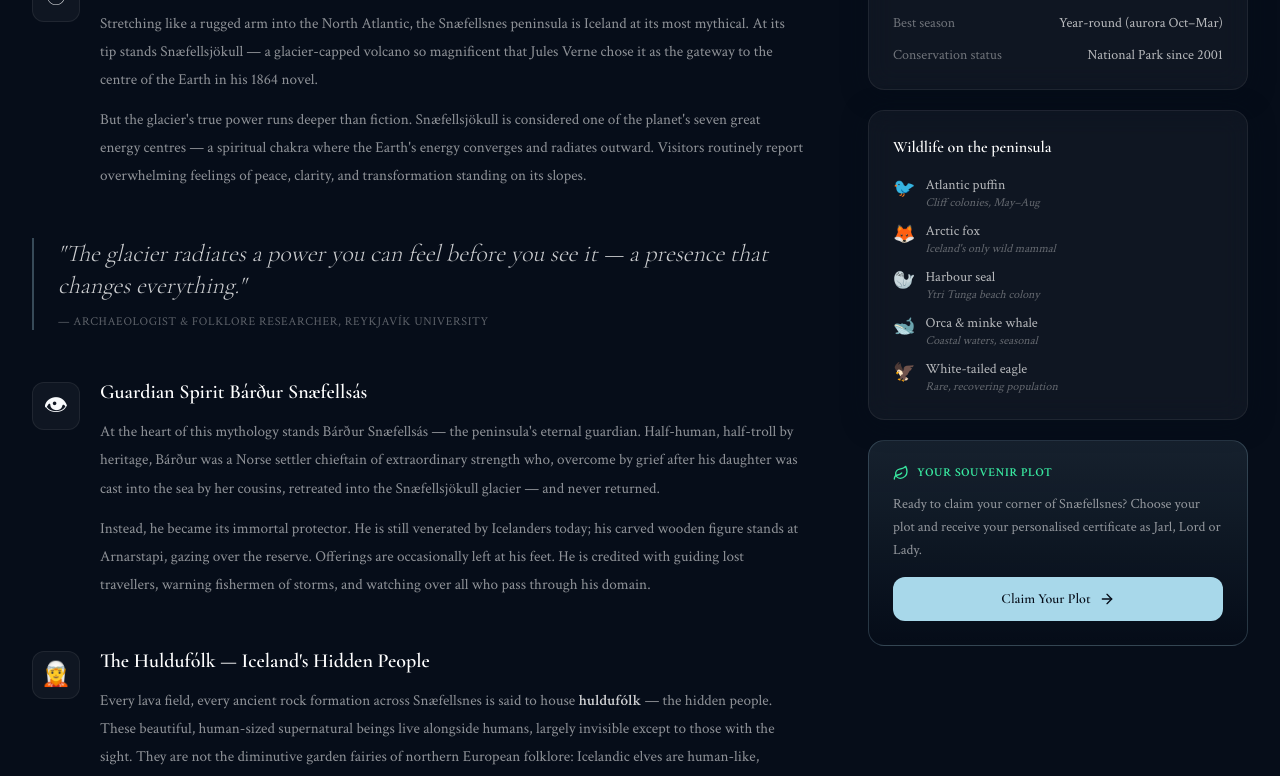
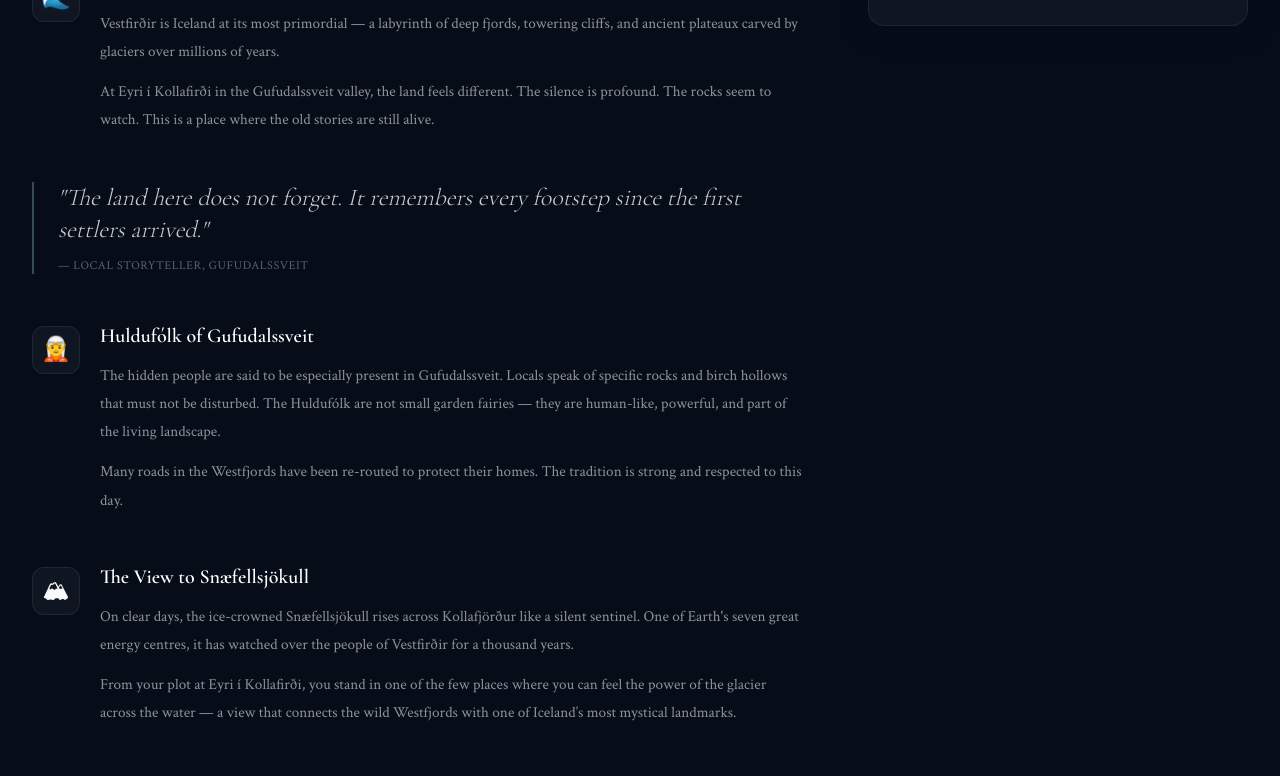
Before and after one commit to PosseVenture/iceland-titles, a Next.js app: page /the-land/snaefellsnes in a window 1280 px wide. Shown: the part 1060-1836 px from the top of the page. Built offline with nearby package versions, Linux system fonts and the light colour scheme.

Commit message:
Final cleanup - updated The Land page and Hero to Eyri í Kollafirði / Vestfirðir version

```diff
--- a/components/HeroSkeleton.tsx
+++ b/components/HeroSkeleton.tsx
@@ -15,7 +15,7 @@ import { SITE }          from "@/lib/data";
 export function HeroSkeleton() {
   return (
     <section
-      aria-label="Hero — Become a Jarl, Lord or Lady of Snæfellsnes"
+      aria-label="Hero — Become a Jarl, Baron or Baroness of Eyri í Kollafirði"
       className="relative min-h-screen flex items-center justify-center overflow-hidden bg-ice-black"
     >
       {/* ── Background image placeholder ──────────────────────────────────
@@ -60,7 +60,7 @@ export function HeroSkeleton() {
           transition={{ duration: 0.7, delay: 0.2 }}
         >
           <p className="eyebrow justify-center mb-6">
-            Snæfellsnes Reserve · Iceland
+            Vestfirðir Reserve · Iceland
           </p>
         </motion.div>
 
@@ -97,7 +97,7 @@ export function HeroSkeleton() {
             "text-white/55 max-w-2xl mx-auto mb-10 text-balance"
           )}
         >
-          Claim your souvenir plot in the mystical Snæfellsnes Reserve —
+          Claim your souvenir plot in the mystical Vestfirðir Reserve —
           where guardian spirit <strong className="text-white/80 font-semibold">Bárður Snæfellsás</strong> watches
           from within the glacier and the{" "}
           <strong className="text-white/80 font-semibold">huldufólk</strong> dwell among ancient lava fields.
--- a/components/land/ReserveDescription.tsx
+++ b/components/land/ReserveDescription.tsx
@@ -1,10 +1,10 @@
 "use client";
 // ─────────────────────────────────────────────────────────────────────────────
-// ReserveDescription — long-form Snæfellsnes lore
-// Bárður guardian · huldufólk · energy centre · conservation
+// ReserveDescription — long-form Eyri í Kollafirði lore (Vestfirðir version)
+// Huldufólk · Snæfellsjökull view · Westfjords power
 // ─────────────────────────────────────────────────────────────────────────────
-import { motion }  from "framer-motion";
-import Link        from "next/link";
+import { motion } from "framer-motion";
+import Link from "next/link";
 import { ArrowRight, Leaf } from "lucide-react";
 import type { Reserve } from "@/types";
 
@@ -29,10 +29,10 @@ function LoreBlock({
   children,
   delay = 0,
 }: {
-  icon:     string;
-  title:    string;
+  icon: string;
+  title: string;
   children: React.ReactNode;
-  delay?:   number;
+  delay?: number;
 }) {
   return (
     <motion.div
@@ -61,7 +61,7 @@ function LoreBlock({
 export function ReserveDescription({ reserve }: { reserve: Reserve }) {
   return (
     <section
-      aria-label="About the Snæfellsnes Reserve"
+      aria-label="About the Eyri í Kollafirði Reserve"
       className="relative bg-ice-black section-pad"
     >
       {/* Aurora accent */}
@@ -73,8 +73,7 @@ export function ReserveDescription({ reserve }: { reserve: Reserve }) {
 
       <div className="max-w-7xl mx-auto">
         <div className="grid grid-cols-1 lg:grid-cols-[1fr_380px] gap-16 items-start">
-
-          {/* ── Main prose column ──────────────────────────────── */}
+          {/* Main prose column */}
           <div>
             <motion.div
               initial={{ opacity: 0, y: 20 }}
@@ -85,92 +84,53 @@ export function ReserveDescription({ reserve }: { reserve: Reserve }) {
               <p className="eyebrow mb-4">Your plot · The story</p>
               <h2 className="font-display text-[clamp(2rem,5vw,3.5rem)] font-light text-white leading-[1.05] mb-8">
                 Where{" "}
-                <em className="not-italic text-gradient-glacier">ancient power</em>
+                <em className="not-italic text-gradient-glacier">ancient land</em>
                 {" "}meets the{" "}
-                <em className="not-italic text-gradient-rune">living world</em>
+                <em className="not-italic text-gradient-rune">hidden world</em>
               </h2>
             </motion.div>
 
             <div className="space-y-12">
-
-              {/* Energy centre */}
-              <LoreBlock icon="♾" title="One of Earth's Seven Energy Centres" delay={0.05}>
+              <LoreBlock icon="🌊" title="The Wild Westfjords" delay={0.05}>
                 <p>
-                  Stretching like a rugged arm into the North Atlantic, the Snæfellsnes
-                  peninsula is Iceland at its most mythical. At its tip stands
-                  Snæfellsjökull — a glacier-capped volcano so magnificent that Jules
-                  Verne chose it as the gateway to the centre of the Earth in his 1864
-                  novel.
+                  Vestfirðir is Iceland at its most primordial — a labyrinth of deep fjords, towering cliffs, and ancient plateaux carved by glaciers over millions of years.
                 </p>
                 <p>
-                  But the glacier's true power runs deeper than fiction. Snæfellsjökull
-                  is considered one of the planet's seven great energy centres — a
-                  spiritual chakra where the Earth's energy converges and radiates
-                  outward. Visitors routinely report overwhelming feelings of peace,
-                  clarity, and transformation standing on its slopes.
+                  At Eyri í Kollafirði in the Gufudalssveit valley, the land feels different. The silence is profound. The rocks seem to watch. This is a place where the old stories are still alive.
                 </p>
               </LoreBlock>
 
               <PullQuote
-                text="The glacier radiates a power you can feel before you see it — a presence that changes everything."
-                cite="Archaeologist & folklore researcher, Reykjavík University"
+                text="The land here does not forget. It remembers every footstep since the first settlers arrived."
+                cite="Local storyteller, Gufudalssveit"
               />
 
-              {/* Bárður */}
-              <LoreBlock icon="👁" title="Guardian Spirit Bárður Snæfellsás" delay={0.1}>
+              <LoreBlock icon="🧝" title="Huldufólk of Gufudalssveit" delay={0.1}>
                 <p>
-                  At the heart of this mythology stands Bárður Snæfellsás — the
-                  peninsula's eternal guardian. Half-human, half-troll by heritage,
-                  Bárður was a Norse settler chieftain of extraordinary strength who,
-                  overcome by grief after his daughter was cast into the sea by her
-                  cousins, retreated into the Snæfellsjökull glacier — and never
-                  returned.
+                  The hidden people are said to be especially present in Gufudalssveit. Locals speak of specific rocks and birch hollows that must not be disturbed. The Huldufólk are not small garden fairies — they are human-like, powerful, and part of the living landscape.
                 </p>
                 <p>
-                  Instead, he became its immortal protector. He is still venerated by
-                  Icelanders today; his carved wooden figure stands at Arnarstapi, gazing
-                  over the reserve. Offerings are occasionally left at his feet. He is
-                  credited with guiding lost travellers, warning fishermen of storms, and
-                  watching over all who pass through his domain.
+                  Many roads in the Westfjords have been re-routed to protect their homes. The tradition is strong and respected to this day.
                 </p>
               </LoreBlock>
 
-              {/* Huldufólk */}
-              <LoreBlock icon="🧝" title="The Huldufólk — Iceland's Hidden People" delay={0.15}>
+              <LoreBlock icon="🏔" title="The View to Snæfellsjökull" delay={0.15}>
                 <p>
-                  Every lava field, every ancient rock formation across Snæfellsnes is
-                  said to house <strong className="text-white/80">huldufólk</strong> —
-                  the hidden people. These beautiful, human-sized supernatural beings
-                  live alongside humans, largely invisible except to those with the sight.
-                  They are not the diminutive garden fairies of northern European
-                  folklore: Icelandic elves are human-like, cultured, and powerful.
+                  On clear days, the ice-crowned Snæfellsjökull rises across Kollafjörður like a silent sentinel. One of Earth's seven great energy centres, it has watched over the people of Vestfirðir for a thousand years.
                 </p>
                 <p>
-                  Their influence on Icelandic life is remarkable. Road construction
-                  projects have genuinely been re-routed to protect suspected elf
-                  habitats. Over 54% of Icelanders believe in — or refuse to rule out —
-                  the existence of huldufólk. Your souvenir plot sits in one of the most
-                  elf-rich landscapes in Iceland.
+                  From your plot at Eyri í Kollafirði, you stand in one of the few places where you can feel the power of the glacier across the water — a view that connects the wild Westfjords with one of Iceland’s most mystical landmarks.
                 </p>
               </LoreBlock>
 
-              {/* Conservation */}
-              <LoreBlock icon="🌿" title="Conservation, Rewilding & Restoration" delay={0.2}>
+              <LoreBlock icon="🌿" title="Conservation at Eyri" delay={0.2}>
                 <p>{reserve.conservation}</p>
-                <p>
-                  The glacier itself is predicted to be ice-free by 2050 if current
-                  climate trends continue — a fate we are determined to document, resist,
-                  and one day reverse. Every souvenir plot purchased contributes directly
-                  to the reserve's long-term stewardship.
-                </p>
               </LoreBlock>
             </div>
           </div>
 
-          {/* ── Sidebar ──────────────────────────────────────────── */}
+          {/* Sidebar */}
           <aside className="space-y-5 lg:sticky lg:top-28">
-
-            {/* Quick facts */}
             <motion.div
               initial={{ opacity: 0, x: 20 }}
               whileInView={{ opacity: 1, x: 0 }}
@@ -183,13 +143,11 @@ export function ReserveDescription({ reserve }: { reserve: Reserve }) {
               </h3>
               <dl className="space-y-3">
                 {[
-                  { label: "Glacier height",     value: "1,446 m (4,744 ft)"         },
-                  { label: "National park",       value: "Snæfellsjökull NP"           },
-                  { label: "Coordinates",         value: "64.81°N, 23.77°W"            },
-                  { label: "What3Words",          value: reserve.what3words            },
-                  { label: "Distance from Reykjavík", value: "~190 km (2.5 hrs drive)" },
-                  { label: "Best season",        value: "Year-round (aurora Oct–Mar)" },
-                  { label: "Conservation status", value: "National Park since 2001"   },
+                  { label: "Location", value: "Eyri í Kollafirði, Gufudalssveit" },
+                  { label: "Coordinates", value: "65.6038585°N, 22.495283°W" },
+                  { label: "What3Words", value: reserve.what3words },
+                  { label: "Region", value: "Vestfirðir (Westfjords)" },
+                  { label: "Best season", value: "Year-round (aurora Sep–Apr)" },
                 ].map(({ label, value }) => (
                   <div key={label} className="flex justify-between gap-3 text-sm">
                     <dt className="font-body text-white/40 flex-shrink-0">{label}</dt>
@@ -198,63 +156,6 @@ export function ReserveDescription({ reserve }: { reserve: Reserve }) {
                 ))}
               </dl>
             </motion.div>
-
-            {/* Wildlife sidebar */}
-            <motion.div
-              initial={{ opacity: 0, x: 20 }}
-              whileInView={{ opacity: 1, x: 0 }}
-              viewport={{ once: true }}
-              transition={{ duration: 0.55, delay: 0.1 }}
-              className="glass-card p-6"
-            >
-              <h3 className="font-display text-base font-semibold text-white mb-4">
-                Wildlife on the peninsula
-              </h3>
-              <ul className="space-y-2.5">
-                {[
-                  { icon: "🐦", name: "Atlantic puffin",     note: "Cliff colonies, May–Aug"       },
-                  { icon: "🦊", name: "Arctic fox",           note: "Iceland's only wild mammal"    },
-                  { icon: "🦭", name: "Harbour seal",         note: "Ytri Tunga beach colony"       },
-                  { icon: "🐋", name: "Orca & minke whale",  note: "Coastal waters, seasonal"      },
-                  { icon: "🦅", name: "White-tailed eagle",  note: "Rare, recovering population"   },
-                ].map(({ icon, name, note }) => (
-                  <li key={name} className="flex items-start gap-2.5">
-                    <span className="text-lg flex-shrink-0" aria-hidden="true">{icon}</span>
-                    <div>
-                      <p className="font-body text-sm text-white/70">{name}</p>
-                      <p className="font-body text-xs text-white/35 italic">{note}</p>
-                    </div>
-                  </li>
-                ))}
-              </ul>
-            </motion.div>
-
-            {/* CTA card */}
-            <motion.div
-              initial={{ opacity: 0, x: 20 }}
-              whileInView={{ opacity: 1, x: 0 }}
-              viewport={{ once: true }}
-              transition={{ duration: 0.55, delay: 0.2 }}
-              className="p-6 rounded-2xl bg-gradient-to-b from-glacier/10 to-transparent border border-glacier/20"
-            >
-              <div className="flex items-center gap-2 mb-3">
-                <Leaf className="w-4 h-4 text-spirit" aria-hidden="true" />
-                <span className="font-body text-xs text-spirit font-semibold uppercase tracking-wider">
-                  Your souvenir plot
-                </span>
-              </div>
-              <p className="font-body text-sm text-white/55 mb-4 leading-relaxed">
-                Ready to claim your corner of Snæfellsnes? Choose your plot and receive
-                your personalised certificate as Jarl, Lord or Lady.
-              </p>
-              <Link
-                href="/buy-a-plot"
-                className="flex items-center justify-center gap-2 w-full py-3 rounded-xl bg-glacier text-ice-black font-display font-semibold text-sm hover:bg-glacier-light hover:shadow-glacier transition-all duration-200 btn-spirit"
-              >
-                Claim Your Plot
-                <ArrowRight className="w-4 h-4" aria-hidden="true" />
-              </Link>
-            </motion.div>
           </aside>
         </div>
       </div>
--- a/components/land/TheLandHero.tsx
+++ b/components/land/TheLandHero.tsx
@@ -1,9 +1,9 @@
 "use client";
 // ─────────────────────────────────────────────────────────────────────────────
-// TheLandHero — /the-land page header
-// Atmospheric aurora header with breadcrumb
+// TheLandHero — /the-land page header (Vestfirðir version)
+// Atmospheric fjord header with breadcrumb
 // ─────────────────────────────────────────────────────────────────────────────
-import Link       from "next/link";
+import Link from "next/link";
 import { motion } from "framer-motion";
 import { Home, ChevronRight, Mountain } from "lucide-react";
 
@@ -33,7 +33,6 @@ export function TheLandHero() {
       />
 
       <div className="relative z-10 max-w-7xl mx-auto px-4 sm:px-6 lg:px-8 pt-12 pb-20">
-
         {/* Breadcrumb */}
         <nav aria-label="Breadcrumb" className="mb-8">
           <ol className="flex items-center gap-1.5 font-body text-xs text-white/35">
@@ -54,24 +53,16 @@ export function TheLandHero() {
           transition={{ duration: 0.65 }}
           className="max-w-3xl"
         >
-          <p className="eyebrow mb-4">Snæfellsnes Reserve · Iceland</p>
-
+          <p className="eyebrow mb-4">Eyri í Kollafirði · Vestfirðir</p>
           <h1 className="font-display text-[clamp(2.8rem,7vw,5.5rem)] font-light text-white leading-[0.95] mb-6">
             Where the{" "}
-            <em className="not-italic text-gradient-glacier">glacier</em>
-            <br />holds the{" "}
-            <em className="not-italic text-gradient-rune">souls of Iceland</em>
+            <em className="not-italic text-gradient-glacier">ancient land</em>
+            <br />meets the{" "}
+            <em className="not-italic text-gradient-rune">hidden world</em>
           </h1>
-
           <p className="font-body text-base md:text-lg text-white/50 leading-relaxed max-w-2xl">
-            At the tip of the Snæfellsnes peninsula stands Snæfellsjökull — a
-            1,446-metre ice-crowned volcano that Jules Verne chose as the gateway to
-            the centre of the Earth. It is also, according to Icelandic tradition, the
-            home of guardian spirit{" "}
-            <strong className="text-white/80 font-semibold">Bárður Snæfellsás</strong>{" "}
-            and one of Earth's seven great energy centres — a place of ancient power,
-            transformation, and the ever-present{" "}
-            <strong className="text-white/80 font-semibold">huldufólk</strong>.
+            At Eyri í Kollafirði in the Gufudalssveit valley of Vestfirðir, the land feels alive.
+            The Huldufólk are said to walk these shores, and on clear days Snæfellsjökull rises across the fjord like a silent guardian.
           </p>
         </motion.div>
 
@@ -83,10 +74,10 @@ export function TheLandHero() {
           className="flex flex-wrap gap-3 mt-10"
         >
           {[
-            { icon: "🗻", label: "Snæfellsjökull National Park" },
-            { icon: "👁",  label: "Guardian spirit Bárður"      },
-            { icon: "🧝", label: "Huldufólk lava fields"        },
-            { icon: "♾",  label: "Earth energy centre"          },
+            { icon: "🌊", label: "Eyri í Kollafirði" },
+            { icon: "🧝", label: "Huldufólk of Gufudalssveit" },
+            { icon: "🏔", label: "View to Snæfellsjökull" },
+            { icon: "♾", label: "Ancient power of Vestfirðir" },
           ].map(({ icon, label }) => (
             <div
               key={label}
```
